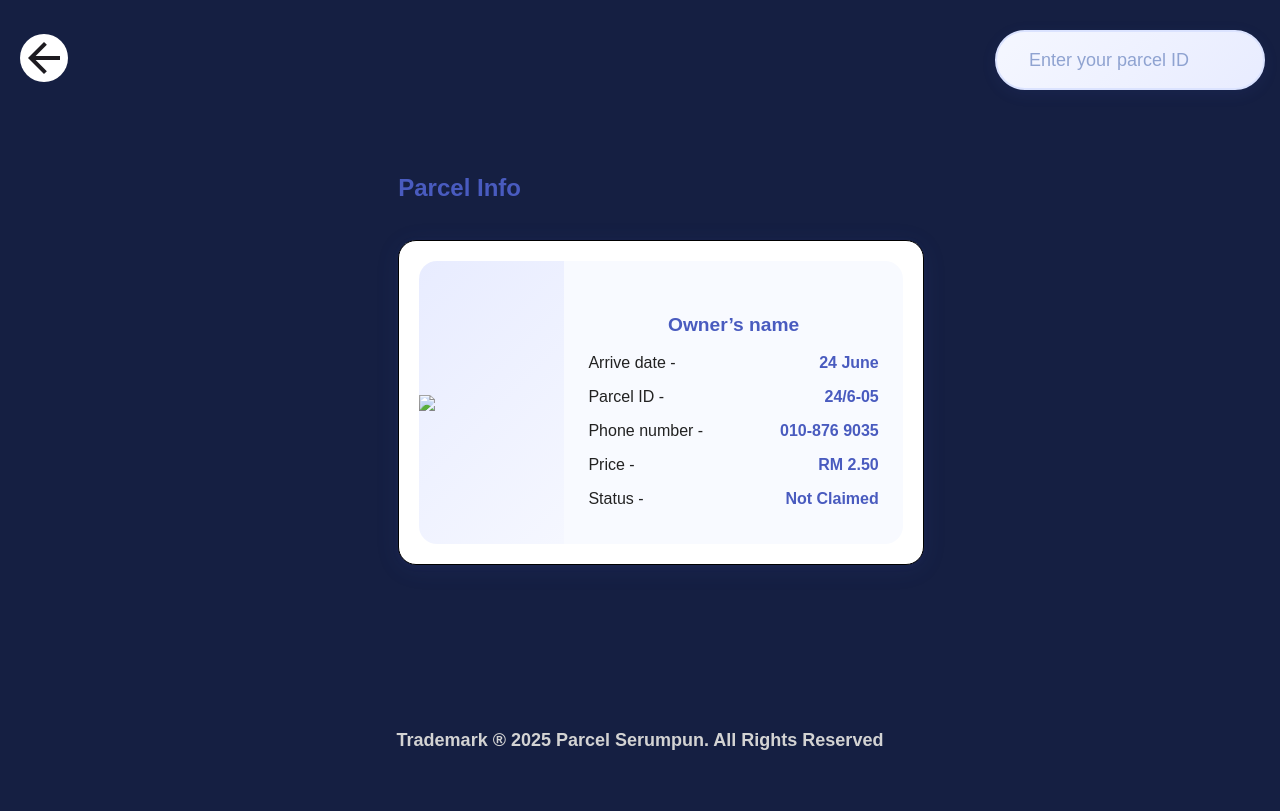
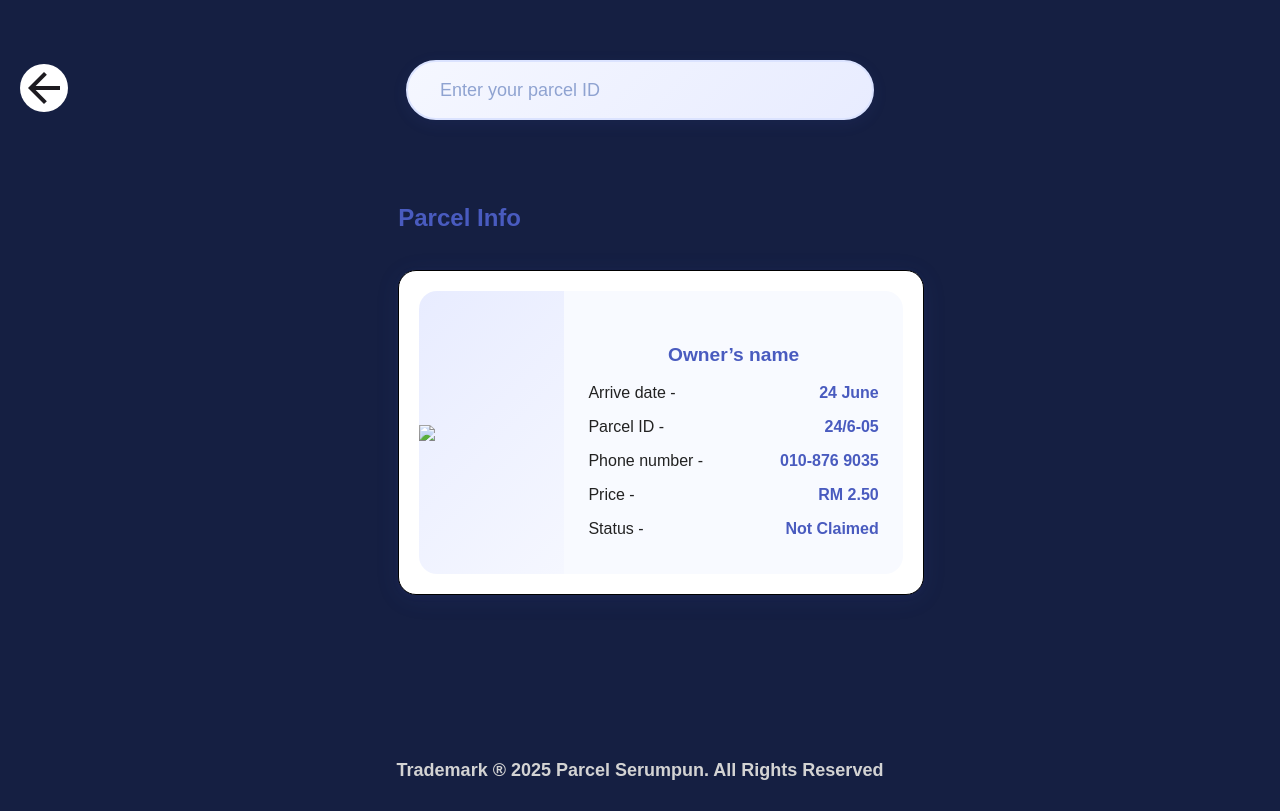
Before and after one commit to MirulHakim/ParcelCalc, a PHP site: page /pages/ParcelView.php in a window 1280 px wide. Shown: the part 100-911 px from the top of the page. Before the commit the page ends 850 px from the top, so only its background shows below. Run offline with PHP 8.4, Linux system fonts and the light colour scheme; data comes from the database, SQL or seed files in the repository.

Commit message:
debug html lari

```diff
--- a/pages/ParcelView.php
+++ b/pages/ParcelView.php
@@ -24,19 +24,13 @@
       </div>
     </div>
 
-    <div class="row">
-      <a href="Homepage.php"
-        ><img class="back" src="../resources/Login/arrow-back0.svg"
-      /></a>
-      <form action="" method="post">
-        <input
-          class="search"
-          type="text"
-          id="name"
-          name="name"
-          placeholder="Enter your parcel ID"
-        />
-      </form>
+    <div class="center-row-relative">
+      <a href="Homepage.php" class="back-absolute">
+        <img class="back" src="../resources/Login/arrow-back0.svg" />
+      </a>
+    <form action="" method="post" class="center-search-form">
+      <input class="search" type="text" id="name" name="name" placeholder="Enter your parcel ID" />
+    </form>
     </div>
 
     <div class="content">
```
